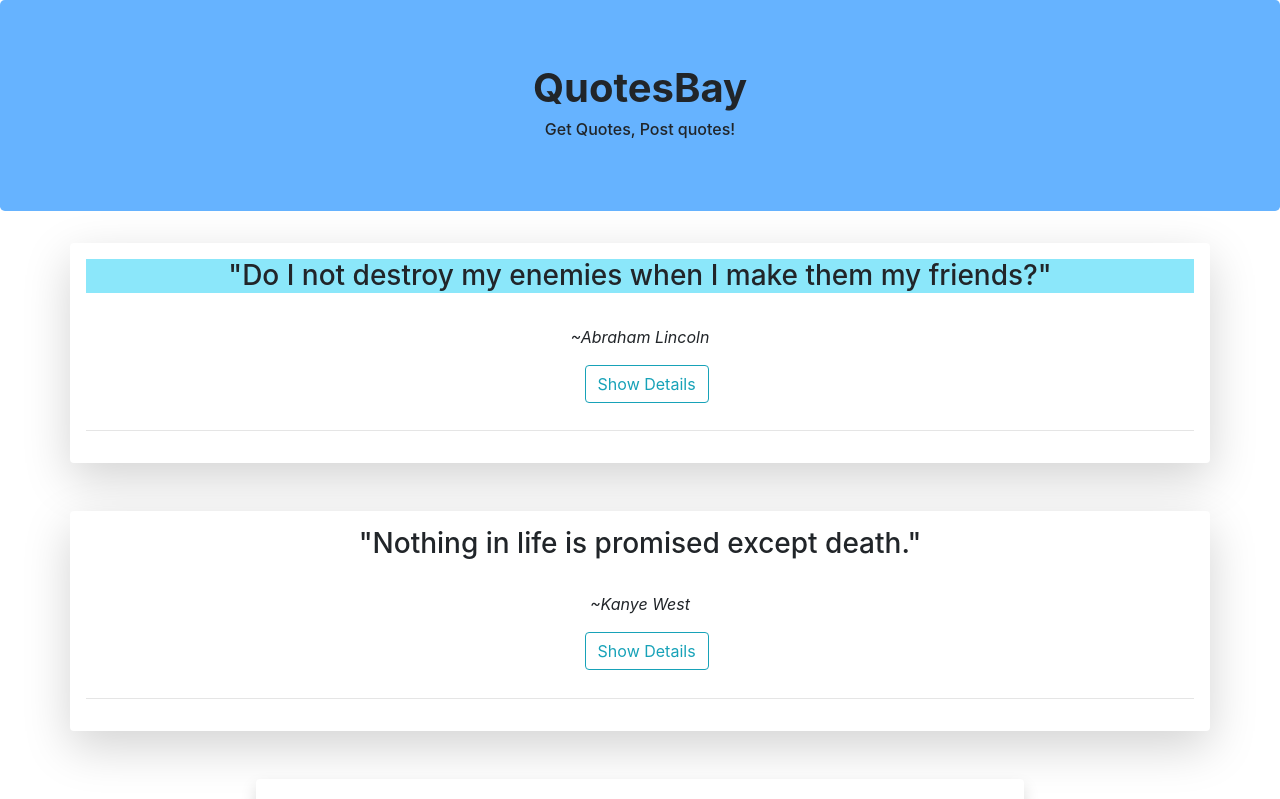
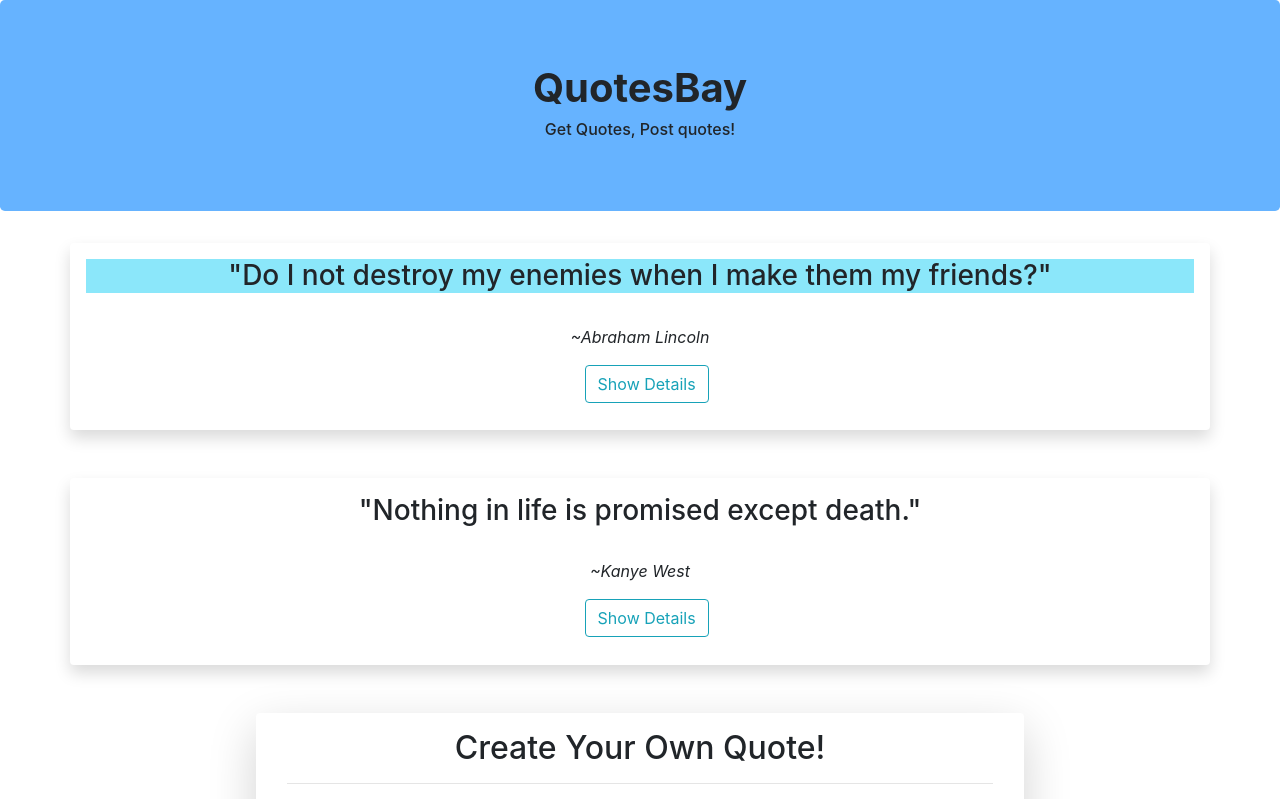
Before and after one commit to Mathewsalufwani/myquotes, an Angular app: page / in a window 1280 px wide. Shown: the top 799 px of the page. Built offline with nearby package versions, Linux system fonts and the light colour scheme.

Commit message:
minor changes

```diff
--- a/src/app/quotes/quotes.component.html
+++ b/src/app/quotes/quotes.component.html
@@ -3,21 +3,21 @@
   <h6>Get Quotes, Post quotes!</h6>
 </div>
 
-<div *ngFor= 'let quote of quotes;let i = index' class = "container shadow-lg p-3 mb-5 bg-white rounded">
+<div *ngFor= 'let quote of quotes;let i = index' class = "container shadow p-3 mb-5 bg-white rounded">
   <div *ngIf="highlightHighest() === quote.upvote && quote.upvote > 0">
     <h3 appHighlight>"{{quote.quote}}"</h3><br>
     <p class="text-center"><em>~{{quote.author}}</em></p>
-    <button (click)='toggleDetails(i)' class="btn btn-outline-info">Show Details</button> <hr>
+    <button (click)='toggleDetails(i)' class="btn btn-outline-info">Show Details</button>
   </div>
   <div *ngIf="highlightHighest() !== quote.upvote || quote.upvote === 0">
     <h3>"{{quote.quote}}"</h3><br>
     <p class="text-center"><em>~{{quote.author}}</em></p>
-    <button (click)='toggleDetails(i)' class="btn btn-outline-info">Show Details</button> <hr>
+    <button (click)='toggleDetails(i)' class="btn btn-outline-info">Show Details</button>
   </div>
   <app-quote-detail *ngIf='quote.showDescription' [quote]='quote' (isComplete) = 'completeQuote($event,i)'></app-quote-detail>
 </div>
 
 
-<div  id = "ld" class="shadow p-3 mb-5 bg-white rounded">
+<div  id = "ld" class="shadow-lg p-3 mb-5 bg-white rounded">
   <app-quote-form (addQuote)="addNewQuote($event)"></app-quote-form>
 </div>
```
